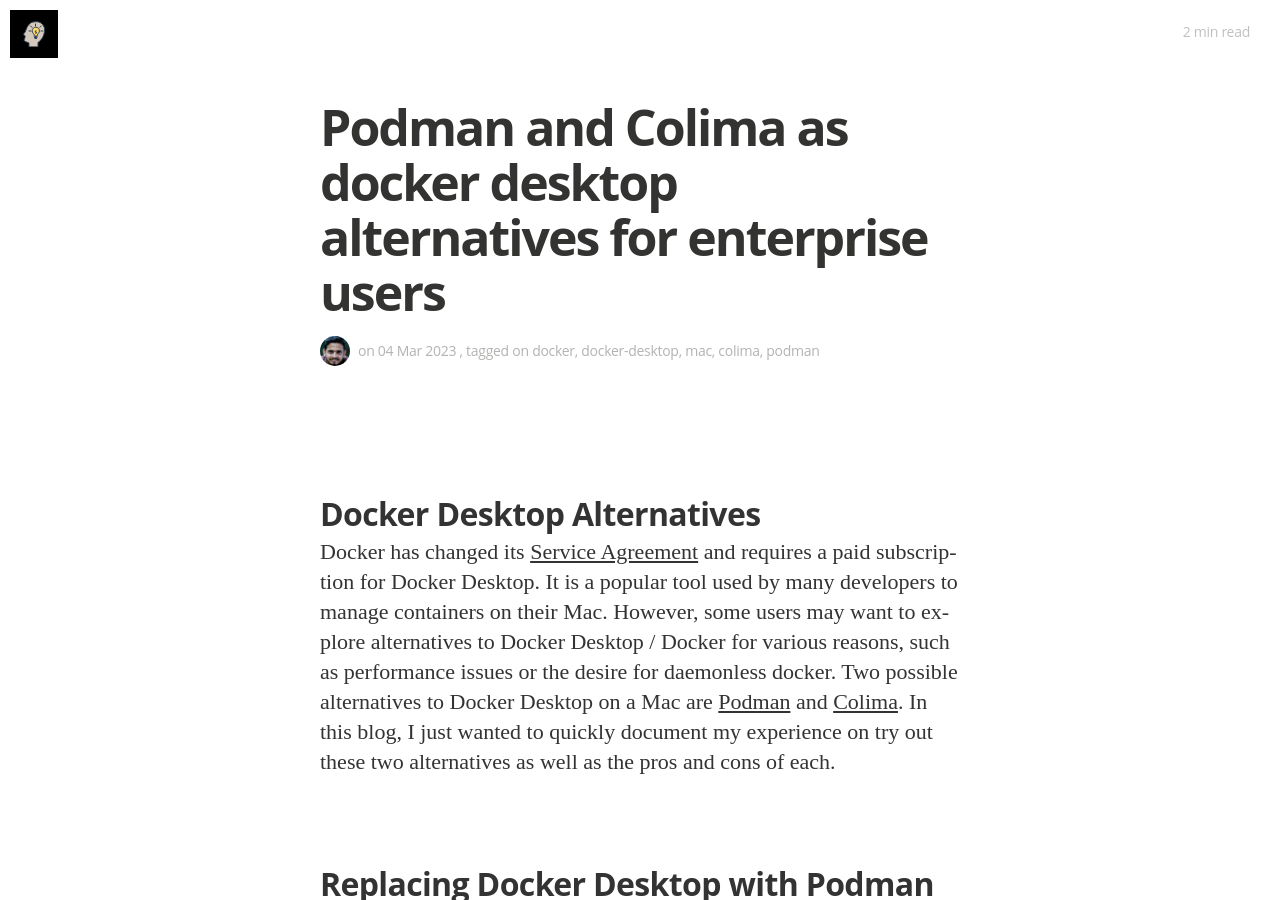
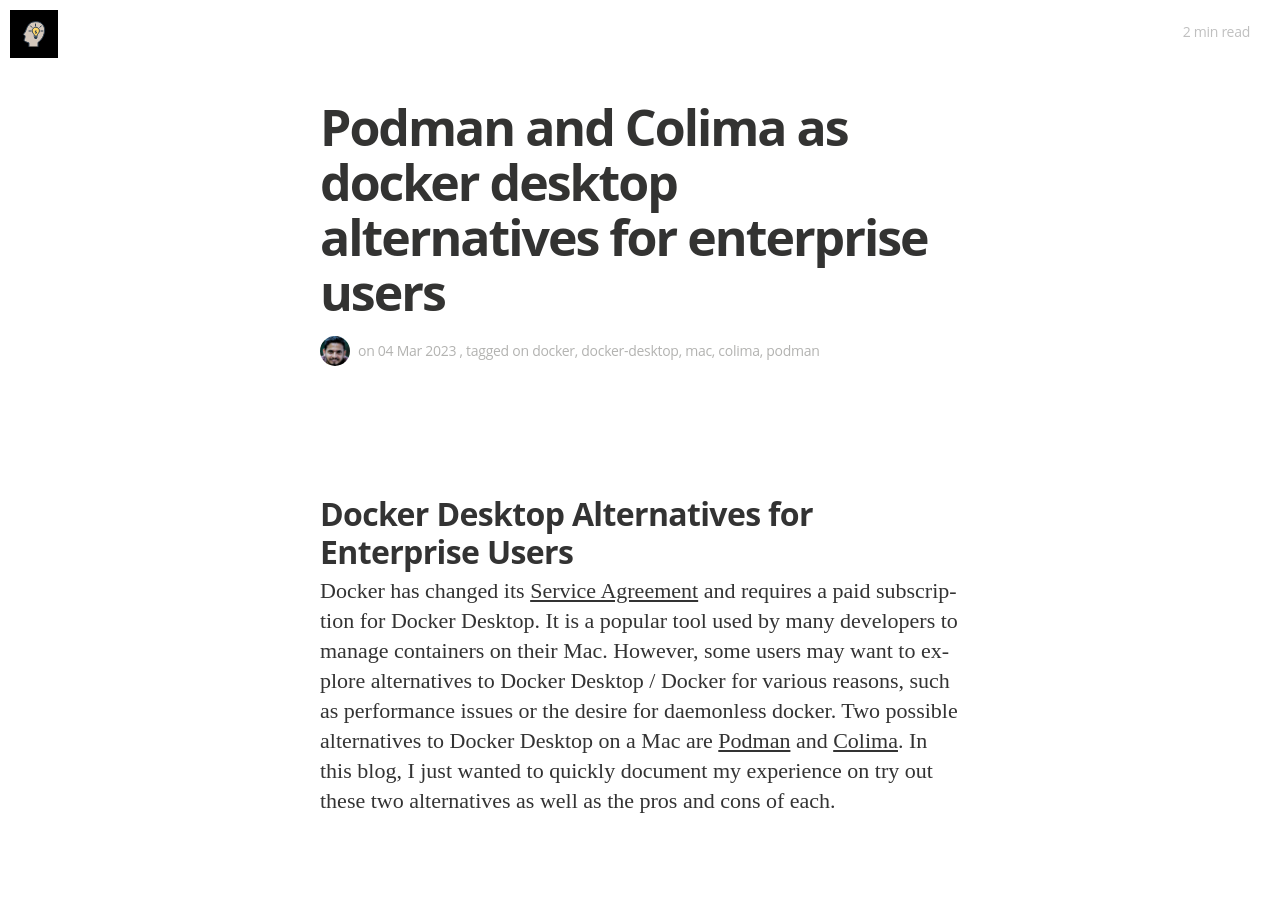
Before and after one commit to arun-var/mushycode.github.io, a Jekyll site: the page built from _posts/2023-03-04-docker-desktop-alternative-podman-colima.md, in a window 1280 px wide and 900 px high. Built offline with Jekyll 4.4.1, drawn with Linux system fonts in a browser that asks for light colours; nearby versions of some CDN libraries; some web fonts are replaced; comment, search, counter and statistics services are not loaded.

Commit message:
update post title and description

```diff
--- a/_posts/2023-03-04-docker-desktop-alternative-podman-colima.md
+++ b/_posts/2023-03-04-docker-desktop-alternative-podman-colima.md
@@ -5,7 +5,7 @@
 categories: docker docker-desktop mac
 tags: docker docker-desktop mac colima podman
 ---
-# Docker Desktop Alternatives
+# Docker Desktop Alternatives for Enterprise Users
 
 Docker has changed its [Service Agreement](https://www.docker.com/pricing/) and requires a paid subscription for Docker Desktop. It is a popular tool used by many developers to manage containers on their Mac. However, some users may want to explore alternatives to Docker Desktop / Docker for various reasons, such as performance issues or the desire for daemonless docker. Two possible alternatives to Docker Desktop on a Mac are [Podman](https://podman.io/) and [Colima](https://github.com/abiosoft/colima). In this blog, I just wanted to quickly document my experience on try out these two alternatives as well as the pros and cons of each.
 
```
